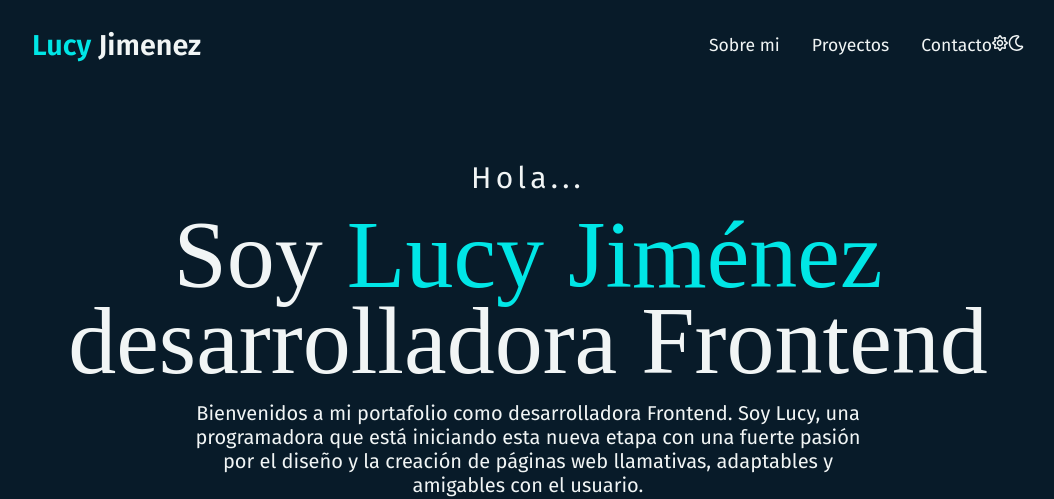
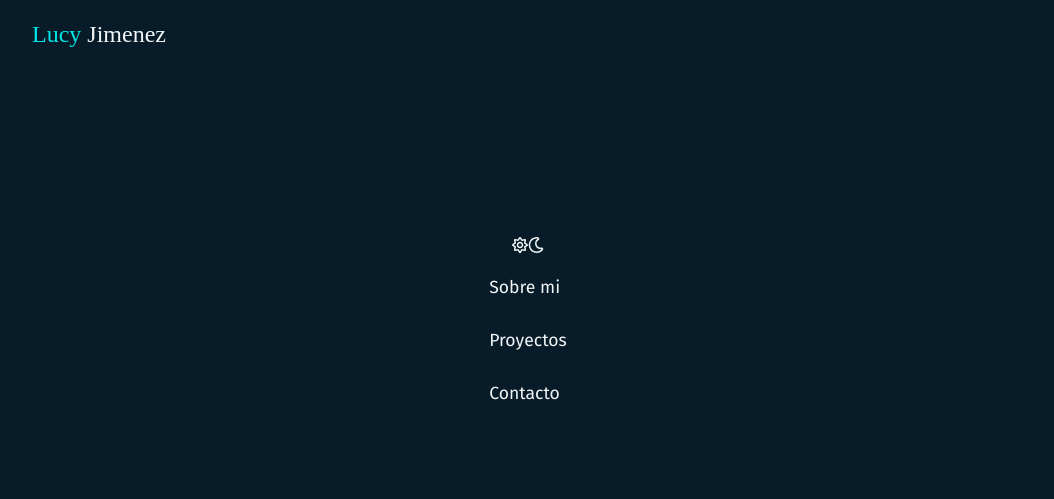
Before and after one commit to Lucy-J-Dev/portafolio-personal, a React (Vite) app: page / in a window 1280 px wide. Shown: the top 499 px of the page, without its empty margins (112-1166 px from the left). Built offline with nearby package versions, Linux system fonts and the light colour scheme; a web font is replaced by a local one.

Commit message:
Arreglar estilo de navbar y diseño general, colocar iconos de menú en tamaño de celular

```diff
--- a/src/Components/Navbar.css
+++ b/src/Components/Navbar.css
@@ -2,14 +2,12 @@ header {
   position: fixed;
   top: 0;
   left: 0%;
-  height: 90px;
+  height: 70px;
   width: 100%;
   display: flex;
 
   align-items: center;
   justify-content: center;
-
-  /* background-color: tomato; */
 }
 
 nav {
@@ -18,11 +16,16 @@ nav {
   justify-content: space-between;
 }
 
-.logo {
-  a {
-    text-decoration: none;
-    font-size: 1.8rem;
-    font-weight: 600;
+.navbar {
+  background-color: var(--bg-color);
+}
+
+.navbar-brand {
+  z-index: 1;
+
+  h1 {
+    font-size: var(--size-2xl);
+    font-weight: 400;
     color: var(--first);
 
     span {
@@ -31,11 +34,26 @@ nav {
   }
 }
 
-.list-darkmode-menu {
+.navbar-menu {
+  position: absolute;
+  top: 0;
+  left: 0;
+  min-height: 80vh;
+  width: 100%;
   display: flex;
+  flex-direction: column-reverse;
+  gap: 20px;
+  align-items: center;
+  justify-content: center;
+  overflow: hidden;
+
+  background-color: var(--bg-color);
+  /* background-color: tomato; */
+
   ul {
     display: flex;
     gap: 32px;
+    flex-direction: column;
     list-style: none;
     li {
       a {
@@ -51,3 +69,21 @@ nav {
     }
   }
 }
+
+.navbar-menu-buttons {
+  cursor: pointer;
+  z-index: 1;
+}
+
+/* sm */
+@media (min-width: 744px) {
+  .navbar-menu-buttons {
+    display: none;
+  }
+}
+
+/* md */
+/* @media (min-width: 1024px) { } */
+
+/* lg */
+/* @media (min-width: 1440px) { } */
--- a/src/Components/Navbar.jsx
+++ b/src/Components/Navbar.jsx
@@ -1,33 +1,45 @@
+import { useState } from "react";
 import "./Navbar.css";
 import { FaRegSun } from "react-icons/fa";
 import { FaRegMoon } from "react-icons/fa";
+import { RiCloseLargeLine, RiMenu4Fill } from "react-icons/ri";
 
 const Navbar = () => {
   const links = [
     {
+      id: 1,
       ref: "#about",
       text: "Sobre mi",
+      active: true,
     },
     {
+      id: 2,
       ref: "#projects",
       text: "Proyectos",
+      active: false,
     },
     {
+      id: 3,
       ref: "#contact",
       text: "Contacto",
+      active: false,
     },
   ];
 
+  const [showMenu, setShowMenu] = useState(true);
+  const [ligthMode, setLigthMode] = useState(true);
+
   return (
-    <header>
-      <div className="container">
-        <nav>
-          <div className="logo">
-            <a href="#">
+    <header className="navbar">
+      <nav className="container">
+        {/* La marca personal */}
+        <div className="navbar-brand">
+          <h1>
             <span>Lucy </span>Jimenez
-            </a>
+          </h1>
         </div>
-          <div className="list-darkmode-menu">
+        {/* Menu con los items de la pagina */}
+        <div className="navbar-menu">
           <ul>
             {links.map((link, index) => {
               return (
@@ -37,18 +49,34 @@ const Navbar = () => {
               );
             })}
           </ul>
-            <label className="mode">
-              {/* <input type='checkbox' checked='checked' id='darkModeButton' /> */}
-              <i className="fa-solid fa-sun">
+          {/* Botones para dark/light mode */}
+          <div className="navbar-menu-mode">
             <FaRegSun />
-              </i>
-              <i className="fa-solid fa-moon">
             <FaRegMoon />
-              </i>
-            </label>
+          </div>
+        </div>
+        {/* Botones del menu */}
+        <div className="navbar-menu-buttons">
+          {/* mostrar menu es verdadero entonces que aparezca la x */}
+          {/* mostrar menu es falso entonces que aparezca el icono de las lineas */}
+          {showMenu ? (
+            <RiCloseLargeLine
+              onClick={() => {
+                setShowMenu((prevState) => !prevState);
+              }}
+            />
+          ) : (
+            <RiMenu4Fill
+              onClick={() => {
+                setShowMenu((prevState) => !prevState);
+              }}
+            />
+          )}
+
+          {/* <RiMenu4Fill />
+          <RiCloseLargeLine /> */}
         </div>
       </nav>
-      </div>
     </header>
   );
 };
```
Also changed, not shown: 1 other file (tests, documents, lock files or other folders). Lines whose indentation alone changed are shown as unchanged.
